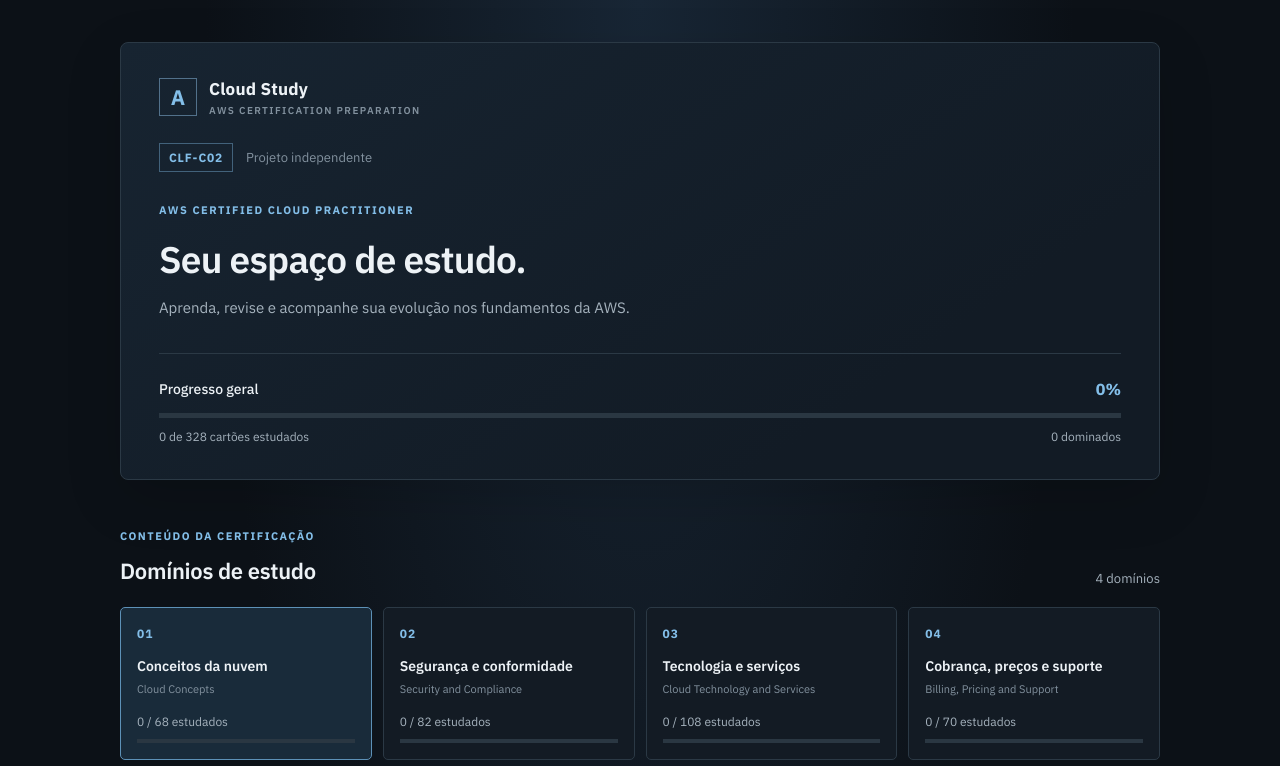
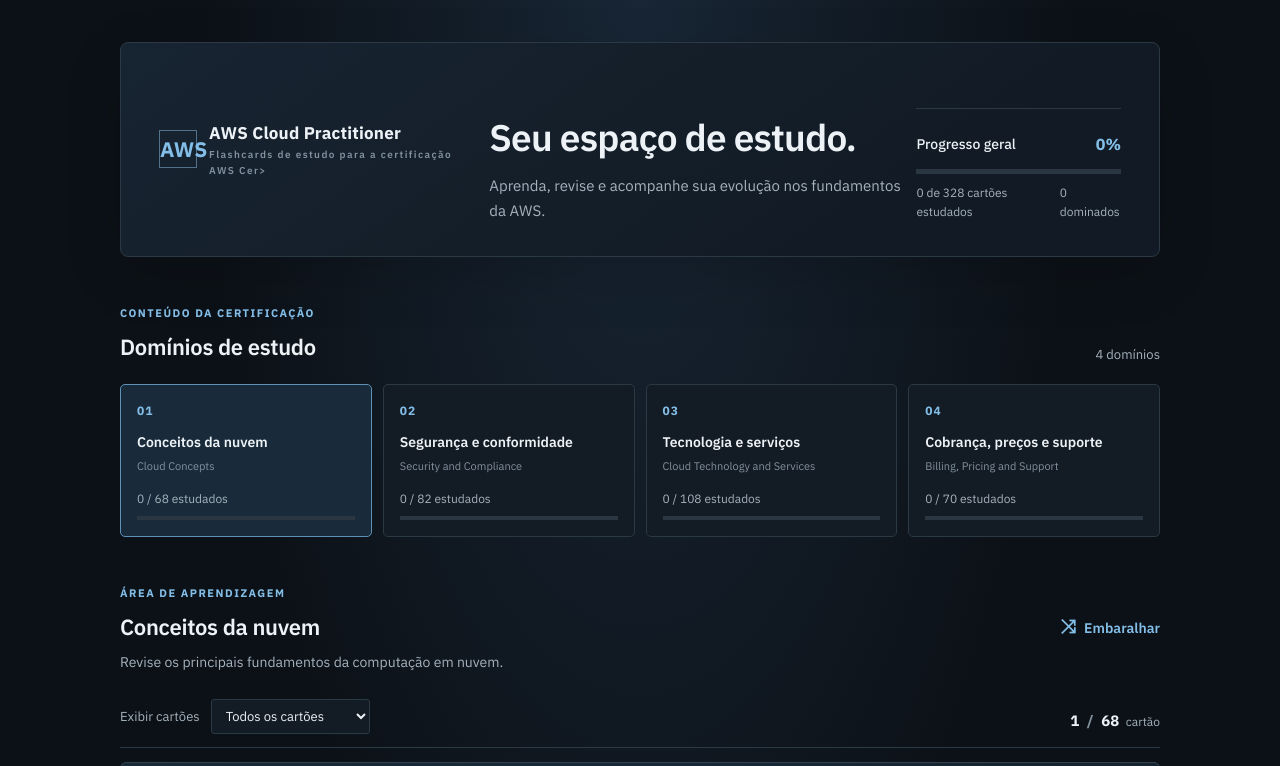
Before and after one commit to brunogacarvalho/aws-flashcards-cloud-practitioner, a plain HTML site: page index.html in a window 1280 px wide. Shown: the top 766 px of the page. Drawn offline with Linux system fonts and the light colour scheme.

```diff
--- a/index.html
+++ b/index.html
@@ -6,36 +6,30 @@
     <meta name="viewport" content="width=device-width, initial-scale=1.0">
     <meta name="theme-color" content="#101820">
 
-    <title>AWS Cloud Practitioner - Study Cards</title>
+    <title>AWS Cloud Practitioner - Flash Cards</title>
 
     <meta name="description"
-        content="Plataforma independente de flashcards para estudar para a certificação AWS Cloud Practitioner CLF-C02.">
+        content="Plataforma de flashcards para estudar para a certificação AWS Cloud Practitioner CLF-C02.">
 
     <link rel="icon" type="image/svg+xml" href="assets/favicon.svg">
     <link rel="stylesheet" href="assets/css/style.css">
-    <script src="assets/js/app.js" defer></script>
+<script src="assets/js/app.js" defer></script>
 </head>
 
 <body>
     <main class="app-shell">
 
         <header class="app-header">
-            <div class="brand">
-                <div class="brand-mark">A</div>
+<div class="brand">
+                <div class="brand-mark">AWS</div>
                 <div>
-                    <div class="brand-name">Cloud Study</div>
-                    <div class="brand-subtitle">AWS CERTIFICATION PREPARATION</div>
+<h1>                    <div class="brand-name">AWS Cloud Practitioner</div> </h1>
+<p>                    <div class="brand-subtitle">Flashcards de estudo para a certificação AWS Cer>
                 </div>
-            </div>
-
-            <div class="header-meta">
-                <span class="exam-tag">CLF-C02</span>
-                <span class="independent-label">Projeto independente</span>
             </div>
 
             <div class="welcome">
                 <div>
-                    <span class="eyebrow">AWS CERTIFIED CLOUD PRACTITIONER</span>
                     <h1>Seu espaço de estudo.</h1>
                     <p>Aprenda, revise e acompanhe sua evolução nos fundamentos da AWS.</p>
                 </div>
```
